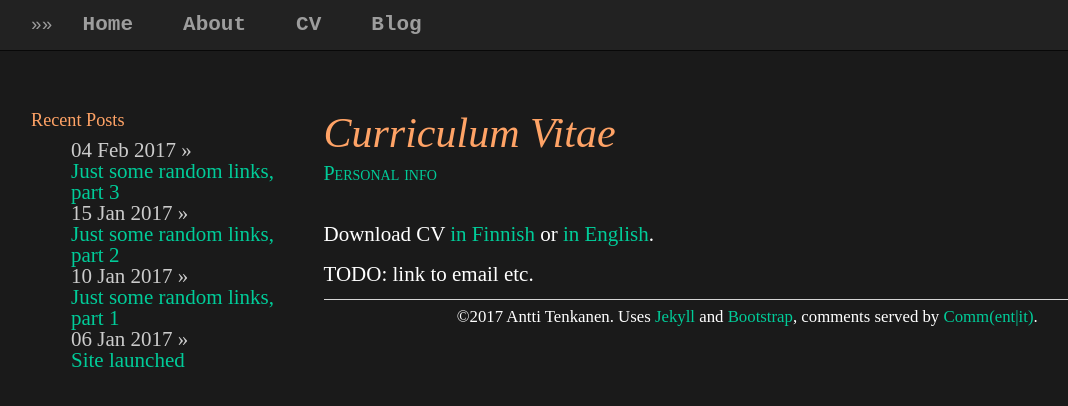
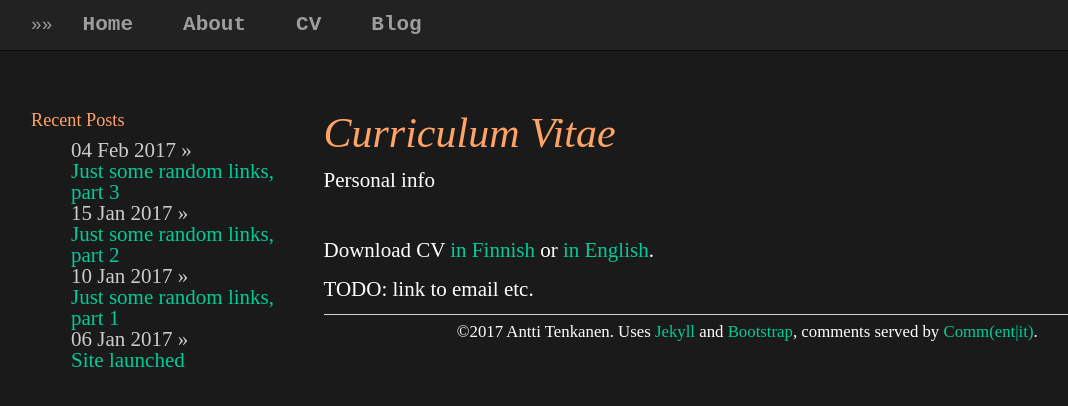
Before and after one commit to plantecophys/plantecophys, a Jekyll site: the page built from cv/index.html, in a window 1280 px wide. Shown: the top 406 px of the page, without its empty margins (39-1107 px from the left). Built offline with Jekyll 4.4.1, drawn with Linux system fonts in a browser that asks for light colours.

Commit message:
Update main.css

```diff
--- a/css/main.css
+++ b/css/main.css
@@ -96,13 +96,6 @@ a:visited {
     list-style:none;
     display:inline;
     margin:0 0 0 0;
-}
-.tag p {
-    color:#00cc99;
-    line-height:14px;
-    font-size:20px;
-    font-variant:small-caps;
-    padding: 0 0 0 0px;
 }
 .tag a {
     color:#00cc99;
```
